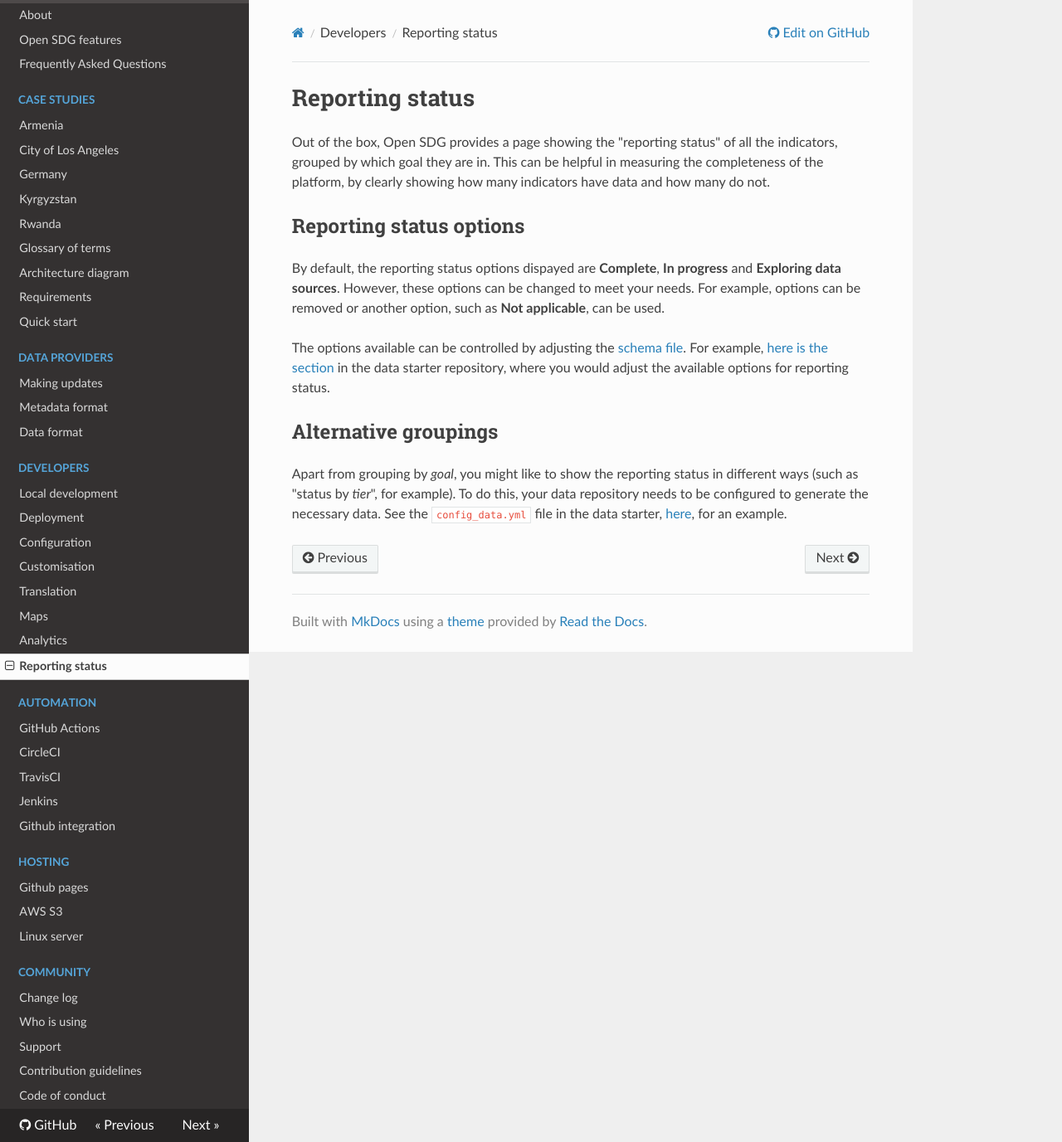
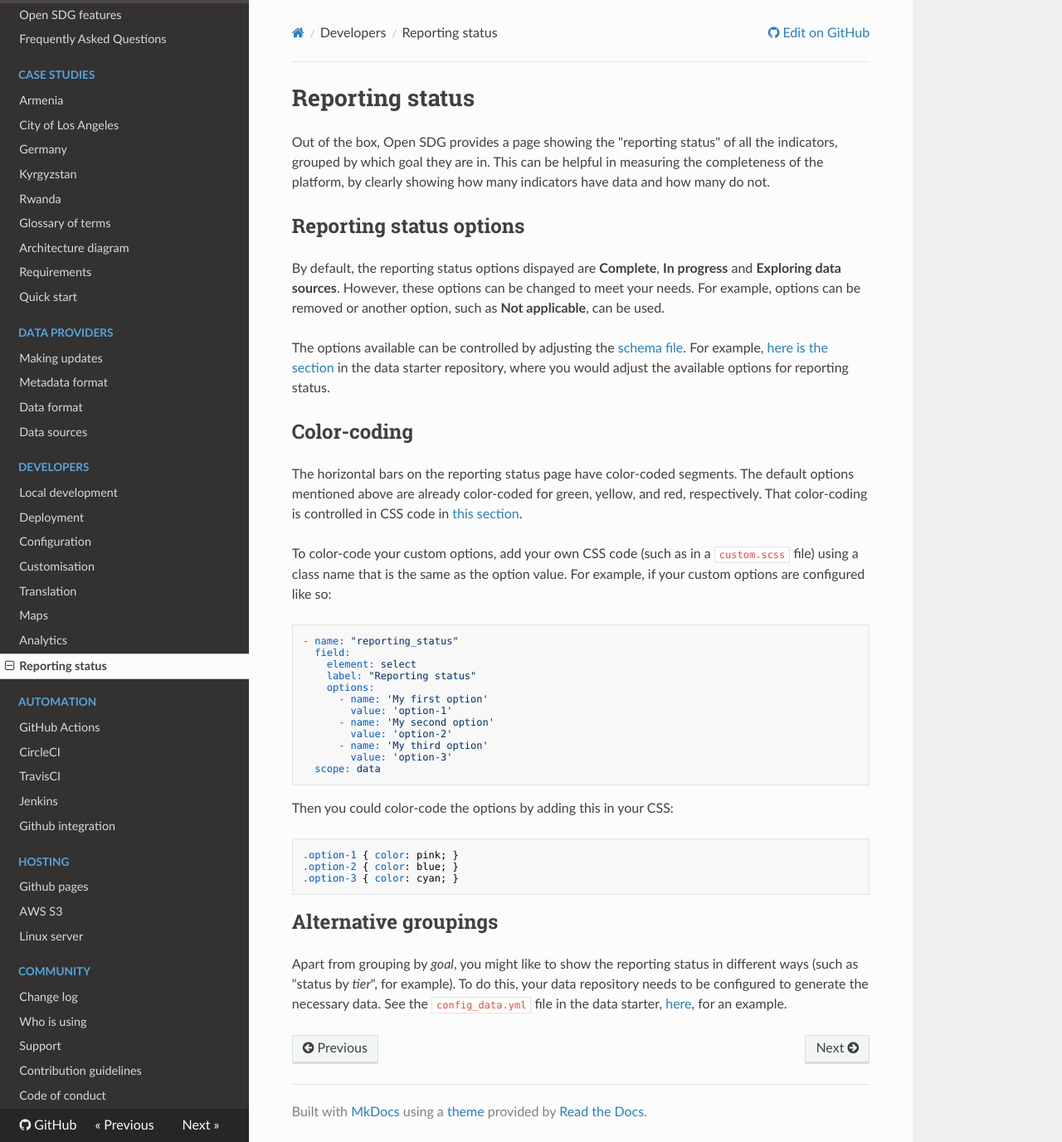
Before and after one commit to open-sdg/open-sdg, an MkDocs documentation site: the page built from docs/reporting-status.md, in a window 1280 px wide and 1377 px high. Shown: the whole window at 83% size. Built offline with MkDocs 1.6.1, drawn with Linux system fonts in a browser that asks for light colours; nearby versions of some CDN libraries; old or Windows-style settings are respelled for this version of MkDocs.

Commit message:
Docs updates regarding reporting status options and data sources.

````diff
--- a/docs/reporting-status.md
+++ b/docs/reporting-status.md
@@ -8,6 +8,35 @@ By default, the reporting status options dispayed are **Complete**, **In progres
 
 The options available can be controlled by adjusting the [schema file](https://open-sdg.readthedocs.io/en/latest/metadata-format/#schema). For example, [here is the section](https://github.com/open-sdg/open-sdg-data-starter/blob/develop/_prose.yml#L135) in the data starter repository, where you would adjust the available options for reporting status.
 
+## Color-coding
+
+The horizontal bars on the reporting status page have color-coded segments. The default options mentioned above are already color-coded for green, yellow, and red, respectively. That color-coding is controlled in CSS code in [this section](https://github.com/open-sdg/open-sdg/blob/master/assets/css/default.scss#L640).
+
+To color-code your custom options, add your own CSS code (such as in a `custom.scss` file) using a class name that is the same as the option value. For example, if your custom options are configured like so:
+
+```
+- name: "reporting_status"
+  field:
+    element: select
+    label: "Reporting status"
+    options:
+      - name: 'My first option'
+        value: 'option-1'
+      - name: 'My second option'
+        value: 'option-2'
+      - name: 'My third option'
+        value: 'option-3'
+  scope: data
+```
+
+Then you could color-code the options by adding this in your CSS:
+
+```
+.option-1 { color: pink; }
+.option-2 { color: blue; }
+.option-3 { color: cyan; }
+```
+
 ## Alternative groupings
 
 Apart from grouping by _goal_, you might like to show the reporting status in different ways (such as "status by _tier_", for example). To do this, your data repository needs to be configured to generate the necessary data. See the `config_data.yml` file in the data starter, [here](https://github.com/open-sdg/open-sdg-data-starter/blob/develop/config_data.yml#L24), for an example.
--- a/mkdocs.yml
+++ b/mkdocs.yml
@@ -31,6 +31,7 @@ pages:
         - Making updates: making-updates.md
         - Metadata format: metadata-format.md
         - Data format: data-format.md
+        - Data sources: data-sources.md
     - Developers:
         - Local development: development.md
         - Deployment: deployment.md
````
Also changed, not shown: docs/data-sources.md (added, +25 -0 lines).
